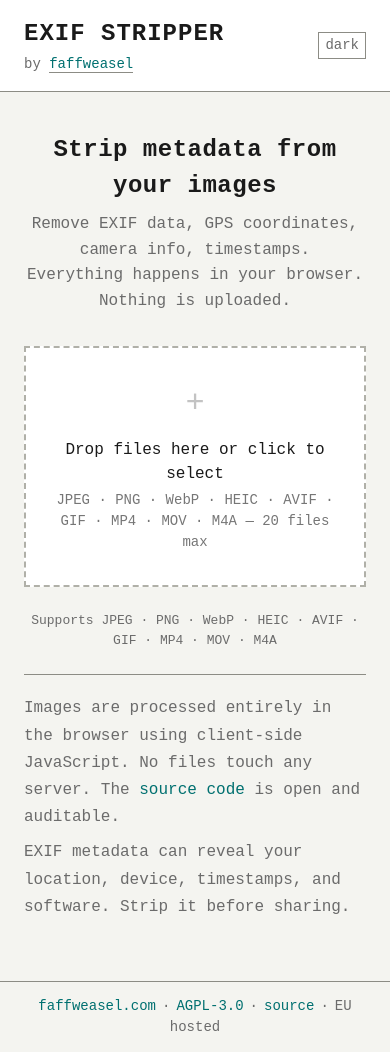
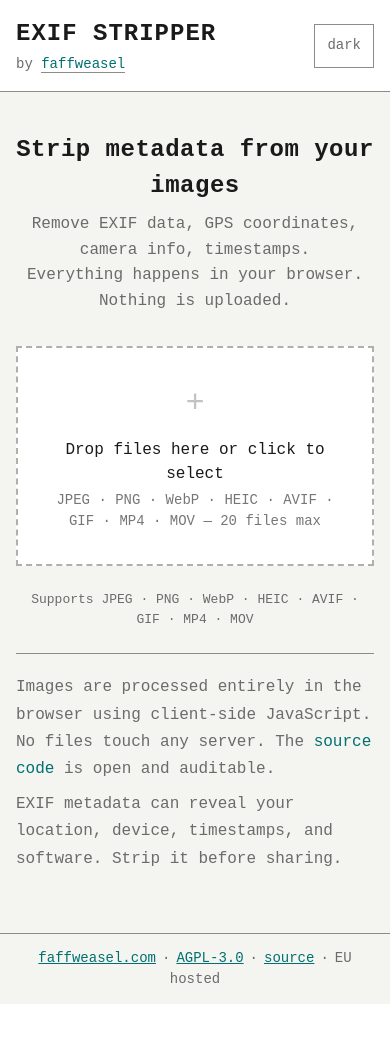
Before and after one commit to faffweasel/exif-stripper, a React (Vite) app: page / in a window 390 px wide. After the commit the page ends 1004 px from the top, so only its background shows below. Built offline with nearby package versions, Linux system fonts and the light colour scheme.

Commit message:
Fix UX issues from review

```diff
--- a/src/App.tsx
+++ b/src/App.tsx
@@ -38,10 +38,12 @@ export default function App() {
       }}
     >
       <header
+        className="px-4 sm:px-6"
         style={{
           background: 'var(--surface)',
           borderBottom: '1px solid var(--border)',
-          padding: '16px 24px',
+          paddingTop: 16,
+          paddingBottom: 16,
         }}
       >
         <div
@@ -54,7 +56,9 @@ export default function App() {
           }}
         >
           <div>
-            <div style={{ fontSize: 24, fontWeight: 'bold', letterSpacing: 1 }}>EXIF STRIPPER</div>
+            <h1 style={{ fontSize: 24, fontWeight: 'bold', letterSpacing: 1, margin: 0 }}>
+              EXIF STRIPPER
+            </h1>
             <div style={{ fontSize: 14, color: 'var(--muted)', marginTop: 2 }}>
               by{' '}
               <a
@@ -78,11 +82,13 @@ export default function App() {
             style={{
               color: 'var(--muted)',
               border: '1px solid var(--border)',
-              padding: '2px 6px',
+              padding: '8px 12px',
               fontSize: 14,
               background: 'transparent',
               cursor: 'pointer',
               fontFamily: FONT,
+              minHeight: 44,
+              minWidth: 44,
             }}
           >
             {isDark ? 'light' : 'dark'}
@@ -90,11 +96,14 @@ export default function App() {
         </div>
       </header>
 
-      <main style={{ maxWidth: 720, margin: '0 auto', padding: '40px 24px 60px' }}>
+      <main
+        className="px-4 sm:px-6"
+        style={{ maxWidth: 720, margin: '0 auto', paddingTop: 40, paddingBottom: 60 }}
+      >
         <div style={{ textAlign: 'center', marginBottom: 32 }}>
-          <h1 style={{ fontSize: 24, fontWeight: 'bold', margin: '0 0 8px 0', letterSpacing: 0.5 }}>
+          <h2 style={{ fontSize: 24, fontWeight: 'bold', margin: '0 0 8px 0', letterSpacing: 0.5 }}>
             Strip metadata from your images
-          </h1>
+          </h2>
           <p style={{ fontSize: 16, color: 'var(--muted)', margin: 0, lineHeight: 1.6 }}>
             Remove EXIF data, GPS coordinates, camera info, timestamps.
             <br />
@@ -102,38 +111,45 @@ export default function App() {
           </p>
         </div>
 
-        <DropZone isDark={isDark} />
+        <DropZone />
         <PrivacyNotice />
       </main>
 
       <footer
+        className="px-4 sm:px-6"
         style={{
           borderTop: '1px solid var(--border)',
-          padding: '14px 24px',
+          paddingTop: 14,
+          paddingBottom: 14,
           fontSize: 14,
           color: 'var(--muted)',
           textAlign: 'center',
         }}
       >
-        <a href="https://faffweasel.com" style={{ color: 'var(--accent)', textDecoration: 'none' }}>
+        <div style={{ maxWidth: 720, margin: '0 auto' }}>
+          <a
+            href="https://faffweasel.com"
+            style={{ color: 'var(--accent)', textDecoration: 'underline' }}
+          >
             faffweasel.com
           </a>
           <span style={{ margin: '0 6px' }}>·</span>
           <a
             href="https://github.com/faffweasel/exif-stripper/blob/main/LICENCE"
-          style={{ color: 'var(--accent)', textDecoration: 'none' }}
+            style={{ color: 'var(--accent)', textDecoration: 'underline' }}
           >
             AGPL-3.0
           </a>
           <span style={{ margin: '0 6px' }}>·</span>
           <a
             href="https://github.com/faffweasel/exif-stripper"
-          style={{ color: 'var(--accent)', textDecoration: 'none' }}
+            style={{ color: 'var(--accent)', textDecoration: 'underline' }}
           >
             source
           </a>
           <span style={{ margin: '0 6px' }}>·</span>
           <span>EU hosted</span>
+        </div>
       </footer>
     </div>
   );
--- a/src/components/DropZone.tsx
+++ b/src/components/DropZone.tsx
@@ -1,15 +1,11 @@
 import { zipSync } from 'fflate';
 import { useEffect, useRef, useState } from 'react';
-import { detectFormat } from '../lib/detect-format';
+import { detectFormat, type ImageFormat } from '../lib/detect-format';
 import type { StripResult } from '../lib/strip';
 import { stripMetadata } from '../lib/strip';
 import { getFilesFromDataTransfer } from '../utils/folder-enumerate';
 import { MetadataPanel } from './MetadataPanel';
 import { MetadataSearch } from './MetadataSearch';
-
-interface Props {
-  readonly isDark: boolean;
-}
 
 interface FileEntry {
   readonly id: number;
@@ -25,7 +21,7 @@ interface FileEntry {
 type UIState =
   | { status: 'idle' }
   | { status: 'error'; message: string }
-  | { status: 'preview'; file: File; originalBuffer: ArrayBuffer }
+  | { status: 'preview'; file: File; originalBuffer: ArrayBuffer; format: ImageFormat }
   | { status: 'processing'; message: string }
   | {
       status: 'done';
@@ -97,7 +93,7 @@ function downloadAllAsZip(entries: readonly FileEntry[]): void {
   }
   const zip = zipSync(files);
   const blob = new Blob([zip.buffer as ArrayBuffer], { type: 'application/zip' }); // safe: fflate always allocates plain ArrayBuffer
-  triggerDownload(blob, 'stripped-images.zip');
+  triggerDownload(blob, 'stripped-files.zip');
 }
 
 const STATUS_ICON: Record<FileEntry['status'], string> = {
@@ -118,14 +114,13 @@ const STATUS_LABEL: Record<FileEntry['status'], string> = {
 
 interface FileRowProps {
   readonly entry: FileEntry;
-  readonly isDark: boolean;
   readonly isSelected: boolean;
   readonly onSelect: () => void;
   readonly onDownload: () => void;
 }
 
-function FileRow({ entry, isDark, isSelected, onSelect, onDownload }: FileRowProps) {
-  const mono = '"Courier New", Courier, monospace';
+function FileRow({ entry, isSelected, onSelect, onDownload }: FileRowProps) {
+  const mono = 'inherit';
 
   const statusIconColor =
     entry.status === 'done'
@@ -141,6 +136,7 @@ function FileRow({ entry, isDark, isSelected, onSelect, onDownload }: FileRowPro
   const rowContent = (
     <>
       <span
+        className={entry.status === 'processing' ? 'animate-pulse' : undefined}
         style={{ flexShrink: 0, width: 14, color: statusIconColor }}
         aria-label={STATUS_LABEL[entry.status]}
         role="img"
@@ -175,11 +171,7 @@ function FileRow({ entry, isDark, isSelected, onSelect, onDownload }: FileRowPro
     <div
       style={{
         borderBottom: '1px solid var(--border)',
-        background: isSelected
-          ? isDark
-            ? 'rgba(0,163,163,0.08)'
-            : 'rgba(0,112,112,0.05)'
-          : 'transparent',
+        background: isSelected ? 'var(--row-select-bg)' : 'transparent',
         fontFamily: mono,
         fontSize: 14,
       }}
@@ -223,6 +215,7 @@ function FileRow({ entry, isDark, isSelected, onSelect, onDownload }: FileRowPro
           <button
             type="button"
             onClick={onDownload}
+            aria-label={`Download stripped-${entry.file.name}`}
             style={{
               color: 'var(--accent)',
               background: 'none',
@@ -255,25 +248,34 @@ function FileRow({ entry, isDark, isSelected, onSelect, onDownload }: FileRowPro
   );
 }
 
-export function DropZone({ isDark }: Props) {
+export function DropZone() {
   const [uiState, setUiState] = useState<UIState>({ status: 'idle' });
   const [filterText, setFilterText] = useState('');
   const [selectedIndex, setSelectedIndex] = useState<number | null>(null);
   const [isDragging, setIsDragging] = useState(false);
   const [copyState, setCopyState] = useState<'idle' | 'copied' | 'unavailable'>('idle');
+  const [downloadState, setDownloadState] = useState<'idle' | 'downloaded'>('idle');
   const dragCount = useRef(0); // counter to avoid flicker when cursor moves over child elements
   const inputRef = useRef<HTMLInputElement>(null);
+  const downloadRef = useRef<HTMLButtonElement>(null);
   const sessionRef = useRef(0); // incremented on each new file/batch to cancel stale async work
   const copyTimerRef = useRef<ReturnType<typeof setTimeout> | null>(null);
+  const downloadTimerRef = useRef<ReturnType<typeof setTimeout> | null>(null);
   const nextEntryIdRef = useRef(0);
 
   useEffect(() => {
     return () => {
       if (copyTimerRef.current !== null) clearTimeout(copyTimerRef.current);
+      if (downloadTimerRef.current !== null) clearTimeout(downloadTimerRef.current);
     };
   }, []);
 
-  // isDark retained only for rgba overlay values that have no CSS custom property
+  // Fix 9: move focus to download button when strip completes
+  useEffect(() => {
+    if (uiState.status === 'done') {
+      downloadRef.current?.focus();
+    }
+  }, [uiState.status]);
 
   function handleSingleFile(file: File) {
     // Reject files over the video limit upfront (format-specific limit checked after reading)
@@ -296,14 +298,15 @@ export function DropZone({ isDark }: Props) {
         });
         return;
       }
-      if (detectFormat(buffer) === null) {
+      const format = detectFormat(buffer);
+      if (format === null) {
         setUiState({
           status: 'error',
           message: `"${file.name}" is not a supported format. Supported: JPEG, PNG, WebP, HEIC, AVIF, GIF, MP4, and MOV.`,
         });
         return;
       }
-      setUiState({ status: 'preview', file, originalBuffer: buffer });
+      setUiState({ status: 'preview', file, originalBuffer: buffer, format });
     };
     reader.onerror = () => {
       if (sessionRef.current !== session) return;
@@ -448,7 +451,12 @@ export function DropZone({ isDark }: Props) {
       clearTimeout(copyTimerRef.current);
       copyTimerRef.current = null;
     }
+    if (downloadTimerRef.current !== null) {
+      clearTimeout(downloadTimerRef.current);
+      downloadTimerRef.current = null;
+    }
     setCopyState('idle');
+    setDownloadState('idle');
 
     if (files.length === 1) {
       handleSingleFile(files[0]);
@@ -499,7 +507,12 @@ export function DropZone({ isDark }: Props) {
       clearTimeout(copyTimerRef.current);
       copyTimerRef.current = null;
     }
+    if (downloadTimerRef.current !== null) {
+      clearTimeout(downloadTimerRef.current);
+      downloadTimerRef.current = null;
+    }
     setCopyState('idle');
+    setDownloadState('idle');
     setUiState({ status: 'processing', message: 'Scanning folder...' });
 
     let files: File[];
@@ -579,7 +592,12 @@ export function DropZone({ isDark }: Props) {
       clearTimeout(copyTimerRef.current);
       copyTimerRef.current = null;
     }
+    if (downloadTimerRef.current !== null) {
+      clearTimeout(downloadTimerRef.current);
+      downloadTimerRef.current = null;
+    }
     setCopyState('idle');
+    setDownloadState('idle');
     sessionRef.current++;
     setFilterText('');
     setSelectedIndex(null);
@@ -599,12 +617,8 @@ export function DropZone({ isDark }: Props) {
       return false;
     }
   })();
-  const borderColor = isDragging ? 'var(--accent)' : isDark ? '#333333' : '#b0b0a8';
-  const bgColor = isDragging
-    ? isDark
-      ? 'rgba(0,128,128,0.05)'
-      : 'rgba(0,112,112,0.03)'
-    : 'var(--surface)';
+  const borderColor = isDragging ? 'var(--accent)' : 'var(--drop-border)';
+  const bgColor = isDragging ? 'var(--drop-drag-bg)' : 'var(--surface)';
 
   const batchProcessingIdx =
     uiState.status === 'batch' ? uiState.entries.findIndex((e) => e.status === 'processing') : -1;
@@ -647,7 +661,8 @@ export function DropZone({ isDark }: Props) {
         aria-label="Select files to strip metadata"
       />
 
-      {/* biome-ignore lint/a11y/useSemanticElements: must be a div — drag events (onDragOver/onDrop) are unreliable on <button> across browsers */}
+      {/* biome-ignore lint/a11y/noStaticElementInteractions: div needs drag handlers in all states; role="button" is only set when idle/error */}
+      {/* biome-ignore lint/a11y/useAriaPropsSupportedByRole: aria-label is conditionally set alongside role="button" */}
       <div
         onClick={() => isClickable && inputRef.current?.click()}
         onKeyDown={(e) =>
@@ -657,14 +672,13 @@ export function DropZone({ isDark }: Props) {
         onDragEnter={handleDragEnter}
         onDragLeave={handleDragLeave}
         onDrop={handleDrop}
-        role="button"
-        tabIndex={0}
+        role={isClickable ? 'button' : 'region'}
+        tabIndex={isClickable ? 0 : undefined}
         aria-label={dropZoneLabel}
         style={{
           border: `2px dashed ${borderColor}`,
           background: bgColor,
-          transition: 'border-color 0.15s ease, background-color 0.15s ease',
-          fontFamily: '"Courier New", Courier, monospace',
+          transition: isDragging ? 'border-color 0.15s ease, background-color 0.15s ease' : 'none',
         }}
         className={`px-6 py-8 text-center mb-6 ${isClickable ? 'cursor-pointer' : 'cursor-default'}`}
       >
@@ -677,7 +691,7 @@ export function DropZone({ isDark }: Props) {
               Drop files here or click to select
             </div>
             <div className="text-[14px]" style={{ color: 'var(--faint)' }}>
-              JPEG · PNG · WebP · HEIC · AVIF · GIF · MP4 · MOV · M4A — 20 files max
+              JPEG · PNG · WebP · HEIC · AVIF · GIF · MP4 · MOV — 20 files max
             </div>
           </>
         )}
@@ -694,7 +708,7 @@ export function DropZone({ isDark }: Props) {
               {uiState.message}
             </div>
             <div className="text-[14px]" style={{ color: 'var(--faint)' }}>
-              Click to try another file
+              Drop or click to try another file
             </div>
           </>
         )}
@@ -704,6 +718,12 @@ export function DropZone({ isDark }: Props) {
             <div className="text-[16px] mb-4" style={{ color: 'var(--text)' }}>
               {uiState.file.name}
               <span style={{ color: 'var(--muted)' }}> ({formatBytes(uiState.file.size)})</span>
+              <span
+                className="ml-2 text-[12px] font-bold tracking-[0.5px] uppercase"
+                style={{ color: 'var(--accent)' }}
+              >
+                {uiState.format.toUpperCase()}
+              </span>
             </div>
             {/* biome-ignore lint/a11y/noStaticElementInteractions: propagation barrier — prevents drop zone click/key handler from firing on metadata panel interactions */}
             <div
@@ -716,13 +736,19 @@ export function DropZone({ isDark }: Props) {
                 originalBuffer={uiState.originalBuffer}
                 fileName={uiState.file.name}
                 filterText={filterText}
-                format={detectFormat(uiState.originalBuffer) ?? undefined}
+                format={uiState.format}
               />
               <button
                 type="button"
                 onClick={handleStrip}
                 className="w-full text-[16px] font-bold tracking-[0.5px] py-2.5 mt-4 cursor-pointer border-0 hover:opacity-80"
-                style={{ background: 'var(--accent)', color: 'var(--bg)', minHeight: 44 }}
+                style={{
+                  background: 'var(--accent)',
+                  color: 'var(--bg)',
+                  minHeight: 44,
+                  position: 'sticky',
+                  bottom: 0,
+                }}
               >
                 STRIP METADATA
               </button>
@@ -755,15 +781,22 @@ export function DropZone({ isDark }: Props) {
               />
               <div className="flex gap-2 mt-4">
                 <button
+                  ref={downloadRef}
                   type="button"
                   onClick={(e) => {
                     e.stopPropagation();
                     triggerDownload(uiState.blob, `stripped-${uiState.file.name}`);
+                    if (downloadTimerRef.current !== null) clearTimeout(downloadTimerRef.current);
+                    setDownloadState('downloaded');
+                    downloadTimerRef.current = setTimeout(() => {
+                      setDownloadState('idle');
+                      downloadTimerRef.current = null;
+                    }, 2000);
                   }}
                   className="flex-1 text-[16px] font-bold tracking-[0.5px] py-2.5 cursor-pointer border-0 hover:opacity-80"
                   style={{ background: 'var(--accent)', color: 'var(--bg)', minHeight: 44 }}
                 >
-                  DOWNLOAD CLEAN FILE
+                  {downloadState === 'downloaded' ? 'DOWNLOADED ✓' : 'DOWNLOAD CLEAN FILE'}
                 </button>
                 {canCopy && (
                   <>
@@ -780,7 +813,7 @@ export function DropZone({ isDark }: Props) {
                         border: '1px solid var(--accent)',
                         padding: '0 16px',
                         flexShrink: 0,
-                        fontFamily: '"Courier New", Courier, monospace',
+                        fontFamily: 'inherit',
                         minWidth: 90,
                         minHeight: 44,
                       }}
@@ -800,7 +833,7 @@ export function DropZone({ isDark }: Props) {
                   className="text-[14px] cursor-pointer border-0 bg-transparent underline"
                   style={{ color: 'var(--accent)' }}
                 >
-                  Strip another image
+                  Strip another file
                 </button>
               </div>
             </div>
@@ -809,47 +842,59 @@ export function DropZone({ isDark }: Props) {
 
         {uiState.status === 'batch' && (
           <>
-            {!uiState.isComplete && (
             <div
               className="text-[14px] mb-3"
-                style={{ color: 'var(--muted)' }}
+              style={{ color: uiState.isComplete ? 'var(--accent)' : 'var(--muted)' }}
               aria-live="polite"
             >
-                {batchProcessingIdx >= 0
+              {uiState.isComplete
+                ? `All ${uiState.entries.length} files processed`
+                : batchProcessingIdx >= 0
                   ? `Processing ${batchProcessingIdx + 1} of ${uiState.entries.length}...`
                   : `${batchDoneCount} of ${uiState.entries.length} processed`}
             </div>
-            )}
             {/* biome-ignore lint/a11y/noStaticElementInteractions: propagation barrier — prevents drop zone click/key handler from firing on file list interactions */}
             <div
               className="text-left max-w-[460px] mx-auto"
               onClick={(e) => e.stopPropagation()}
               onKeyDown={(e) => e.stopPropagation()}
             >
-              {batchDoneCount >= 2 && (
+              {uiState.isComplete && batchDoneCount >= 2 && (
+                <div className="mb-3">
                   <button
                     type="button"
                     onClick={() => downloadAllAsZip(uiState.entries)}
-                  className="w-full text-[14px] font-bold tracking-[0.5px] py-2 mb-3 cursor-pointer border-0 hover:opacity-80"
+                    className="w-full text-[14px] font-bold tracking-[0.5px] py-2 cursor-pointer border-0 hover:opacity-80"
                     style={{ background: 'var(--accent)', color: 'var(--bg)', minHeight: 44 }}
                   >
                     DOWNLOAD ALL ({batchDoneCount} FILES)
                   </button>
+                  <div className="mt-2 text-center">
+                    <button
+                      type="button"
+                      onClick={handleReset}
+                      className="text-[14px] cursor-pointer border-0 bg-transparent underline"
+                      style={{ color: 'var(--accent)' }}
+                    >
+                      Strip another batch
+                    </button>
+                  </div>
+                </div>
               )}
-              <div className="mb-2">
+              <ul className="mb-2 list-none p-0 m-0">
                 {uiState.entries.map((entry, i) => (
+                  <li key={entry.id}>
                     <FileRow
-                    key={entry.id}
                       entry={entry}
-                    isDark={isDark}
                       isSelected={selectedIndex === i}
                       onSelect={() => setSelectedIndex((prev) => (prev === i ? null : i))}
                       onDownload={() =>
                         entry.blob && triggerDownload(entry.blob, `stripped-${entry.file.name}`)
                       }
                     />
+                  </li>
                 ))}
-              </div>
+              </ul>
               {batchSelected !== null && batchSelected.originalBuffer !== undefined && (
                 <div className="mt-4">
                   <MetadataSearch value={filterText} onChange={setFilterText} />
@@ -883,11 +928,8 @@ export function DropZone({ isDark }: Props) {
         )}
       </div>
 
-      <div
-        className="text-center text-[13px] mb-6"
-        style={{ color: 'var(--muted)', fontFamily: '"Courier New", Courier, monospace' }}
-      >
-        Supports JPEG · PNG · WebP · HEIC · AVIF · GIF · MP4 · MOV · M4A
+      <div className="text-center text-[13px] mb-6" style={{ color: 'var(--muted)' }}>
+        Supports JPEG · PNG · WebP · HEIC · AVIF · GIF · MP4 · MOV
       </div>
     </>
   );
--- a/src/components/MetadataPanel.tsx
+++ b/src/components/MetadataPanel.tsx
@@ -135,6 +135,7 @@ function Section({
       <button
         type="button"
         onClick={() => setExpanded((v) => !v)}
+        aria-expanded={expanded}
         className="w-full flex justify-between items-center py-1.5 bg-transparent border-0 cursor-pointer text-left"
         style={{
           fontFamily: '"Courier New", Courier, monospace',
--- a/src/components/MetadataSearch.tsx
+++ b/src/components/MetadataSearch.tsx
@@ -35,8 +35,8 @@ export function MetadataSearch({ value, onChange }: Props) {
         <button
           type="button"
           onClick={handleClear}
-          className="absolute right-2 top-1/2 -translate-y-1/2 bg-transparent border-0 cursor-pointer p-0 leading-none"
-          style={{ color: 'var(--muted)', fontSize: 16 }}
+          className="absolute right-0 top-1/2 -translate-y-1/2 bg-transparent border-0 cursor-pointer leading-none flex items-center justify-center"
+          style={{ color: 'var(--muted)', fontSize: 16, minWidth: 44, minHeight: 44 }}
           aria-label="Clear filter"
         >
           ×
--- a/src/components/PrivacyNotice.tsx
+++ b/src/components/PrivacyNotice.tsx
@@ -2,7 +2,6 @@ export function PrivacyNotice() {
   return (
     <div
       style={{
-        fontFamily: '"Courier New", Courier, monospace',
         fontSize: 16,
         lineHeight: 1.7,
         color: 'var(--muted)',
--- a/src/index.css
+++ b/src/index.css
@@ -11,6 +11,9 @@
   --surface: #ffffff;
   --focus-ring: #007070;
   --error: #a44444;
+  --drop-border: #b0b0a8;
+  --drop-drag-bg: rgba(0, 112, 112, 0.03);
+  --row-select-bg: rgba(0, 112, 112, 0.05);
 }
 
 [data-theme="dark"] {
@@ -24,6 +27,9 @@
   --surface: #181818;
   --focus-ring: #00a3a3;
   --error: #c66666;
+  --drop-border: #333333;
+  --drop-drag-bg: rgba(0, 128, 128, 0.05);
+  --row-select-bg: rgba(0, 163, 163, 0.08);
 }
 
 :focus-visible {
```
Also changed, not shown: 1 other file (tests, documents, lock files or other folders). Lines whose indentation alone changed are shown as unchanged.
